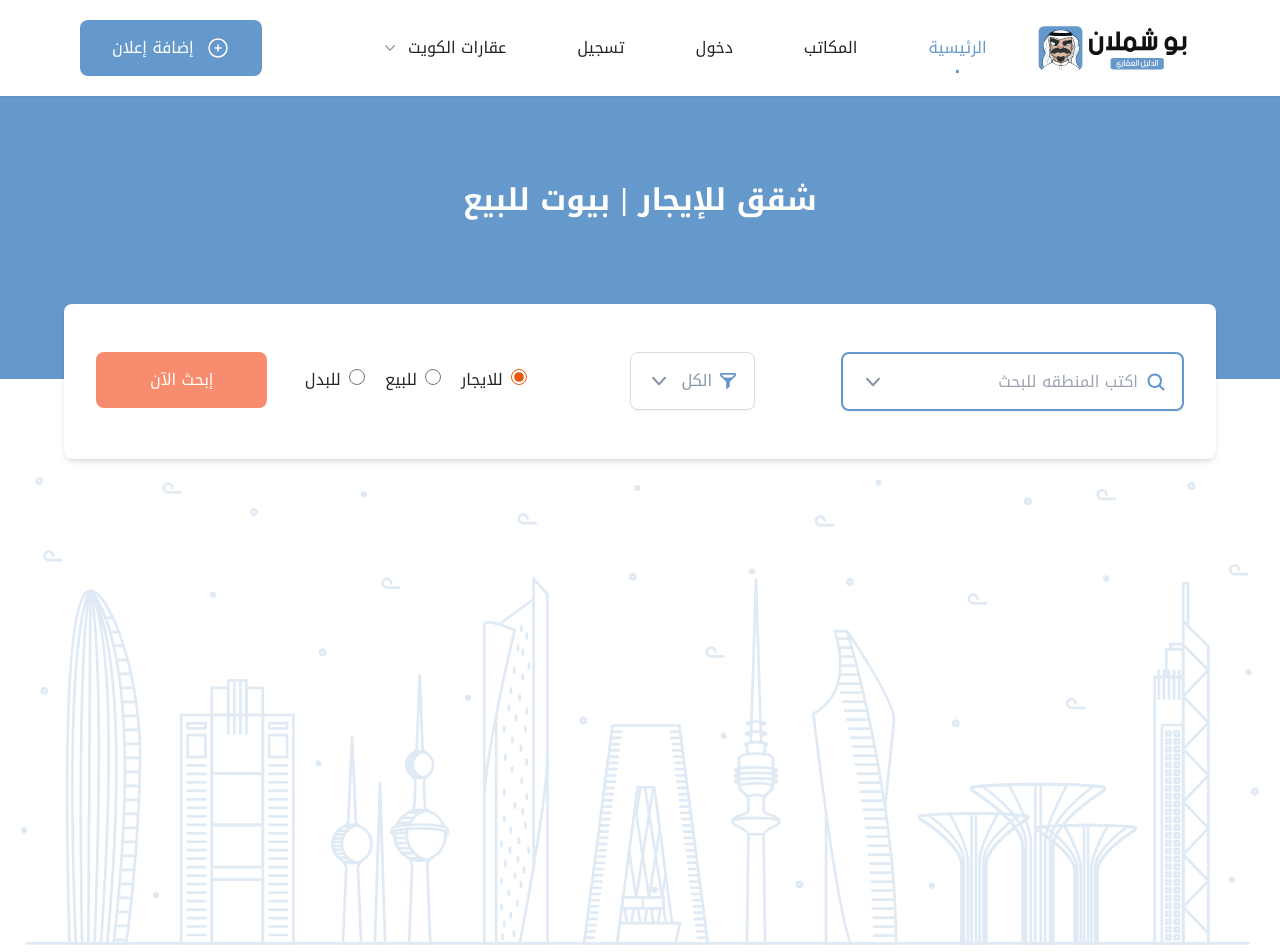
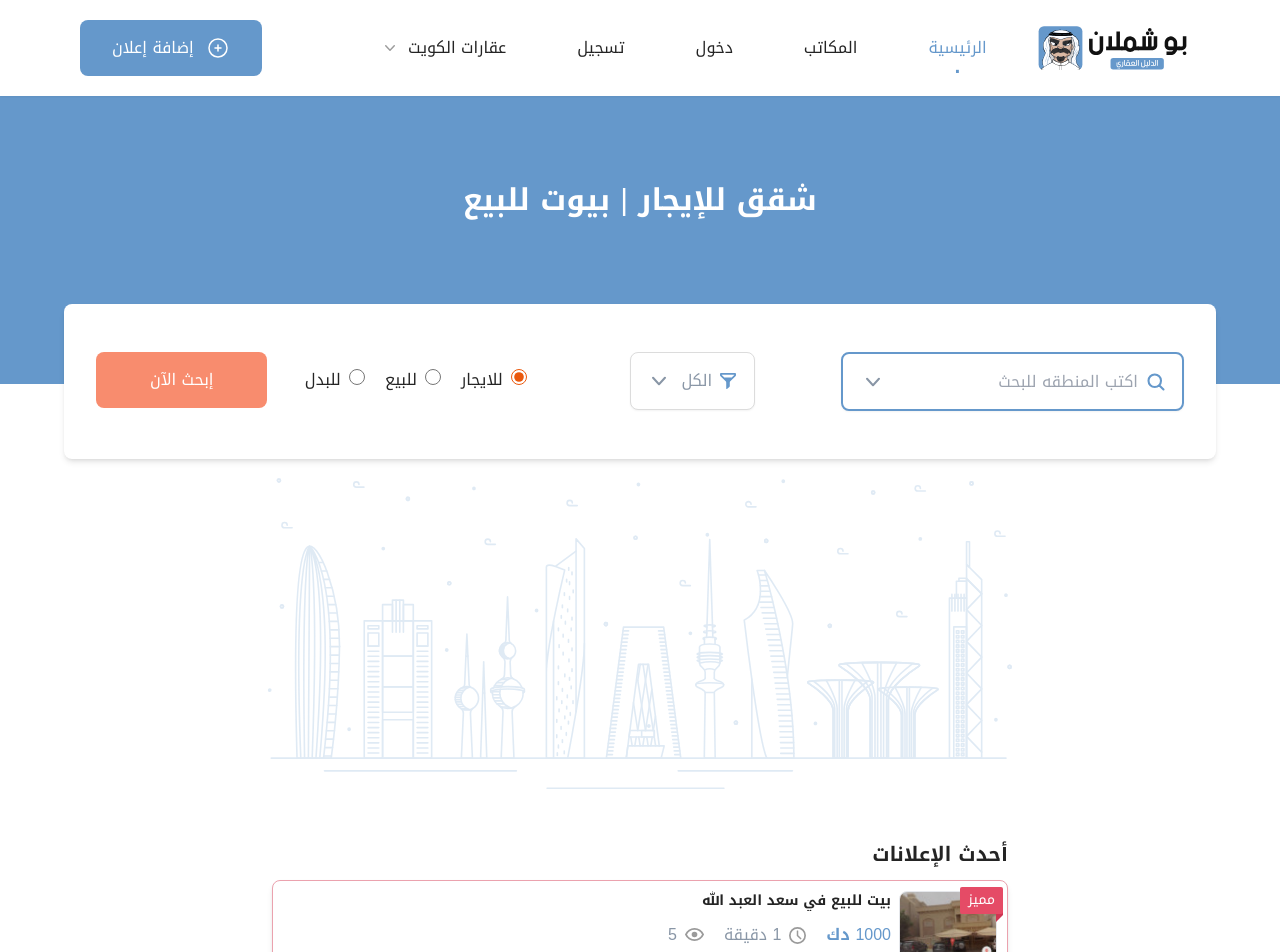
Before and after one commit to samiur-r/square-feet, a Next.js app: page / in a window 1280 px wide. Shown: the top 952 px of the page. Built offline with nearby package versions, Linux system fonts and the light colour scheme.

Commit message:
test: input city issue

```diff
--- a/src/components/Home/Banner.tsx
+++ b/src/components/Home/Banner.tsx
@@ -3,7 +3,9 @@ import React from 'react'
 
 const Banner = () => {
   return (
-    <div className="flex justify-center -mt-10 md:-mt-20 bg-custom-white-lighter md:bg-white">
+    <div className="flex justify-center -mt-10 bg-custom-white-lighter md:bg-white">
+      <div className="hidden md:block opacity-20 flex-grow-1 relative md:h-[calc(100vh_-_23rem)] w-full bg-[url('/images/banner.svg')] bg-no-repeat bg-center bg-contain" />
+      <div className="md:hidden">
         <Image
           src="/images/banner.svg"
           width={1350}
@@ -13,6 +15,7 @@ const Banner = () => {
           className="opacity-90 md:opacity-20"
         />
       </div>
+    </div>
   )
 }
 
--- a/src/components/Posts/PostCard.tsx
+++ b/src/components/Posts/PostCard.tsx
@@ -36,7 +36,7 @@ const PostCard: React.FC<PostCardProps> = ({ post, showActions }) => {
 					`}
     >
       <div className="flex gap-2">
-        <div className="rounded-lg overflow-hidden h-full w-full max-w-fit flex items-center">
+        <div className="rounded-lg overflow-hidden h-full w-full max-w-fit flex items-center border">
           <div className="w-16 h-12 md:w-24 md:h-24 relative">
             <Image
               src={post.thumbnail}
--- a/src/pages/index.tsx
+++ b/src/pages/index.tsx
@@ -12,9 +12,11 @@ import SearchBox from 'components/SearchBox'
 const Home: NextPage = () => {
   return (
     <div className="bg-gray-50 md:bg-white">
-      <Hero />
-      <SearchBox />
-      <Banner />
+      <div className="md:h-[calc(100vh_-_6rem)] md:mb-10 overflow-hidden">
+        <Hero />
+        <SearchBox />
+        <Banner />
+      </div>
       <Posts />
       <Guide />
       <Cards />
```
Lines whose indentation alone changed are shown as unchanged.
